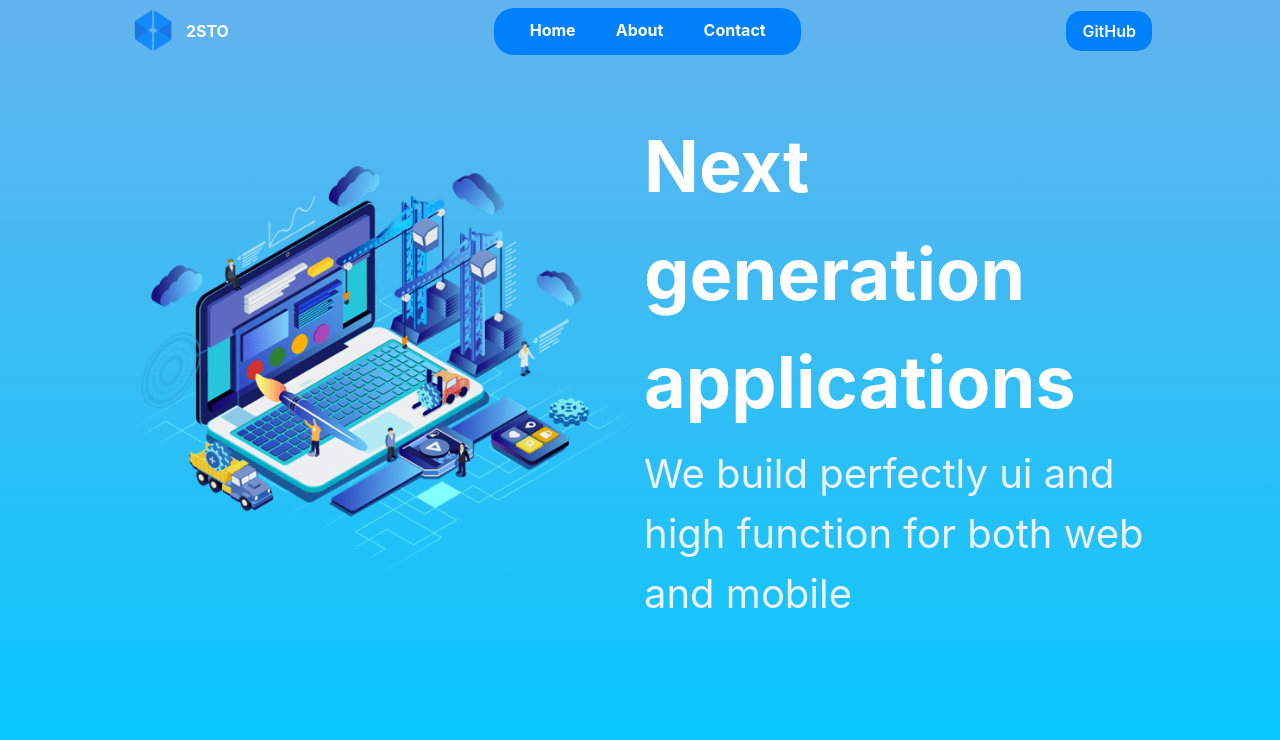
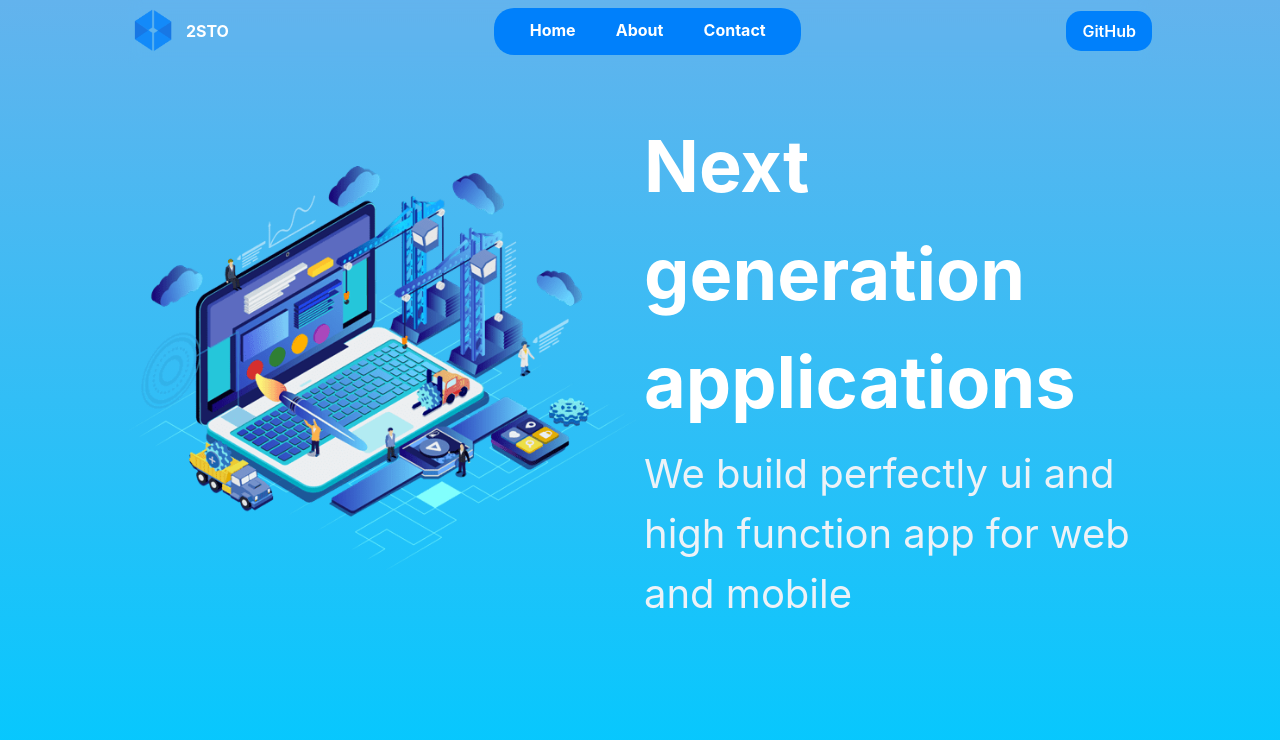
Before and after one commit to 2STO-DE/2sto.de, a Next.js app: page / in a window 1280 px wide. Shown: the top 740 px of the page. Built offline with nearby package versions, Linux system fonts and the light colour scheme.

Commit message:
fix: typo desktop home page

```diff
--- a/pages/index.tsx
+++ b/pages/index.tsx
@@ -27,7 +27,7 @@ const Home = () => {
                 color='gray.100'
                 fontSize='2.5rem'
               >
-                We build perfectly ui and high function  for both web and mobile
+                 We build perfectly ui and high function app for web and mobile
               </Text>
           </VStack>
         </HStack>
```
